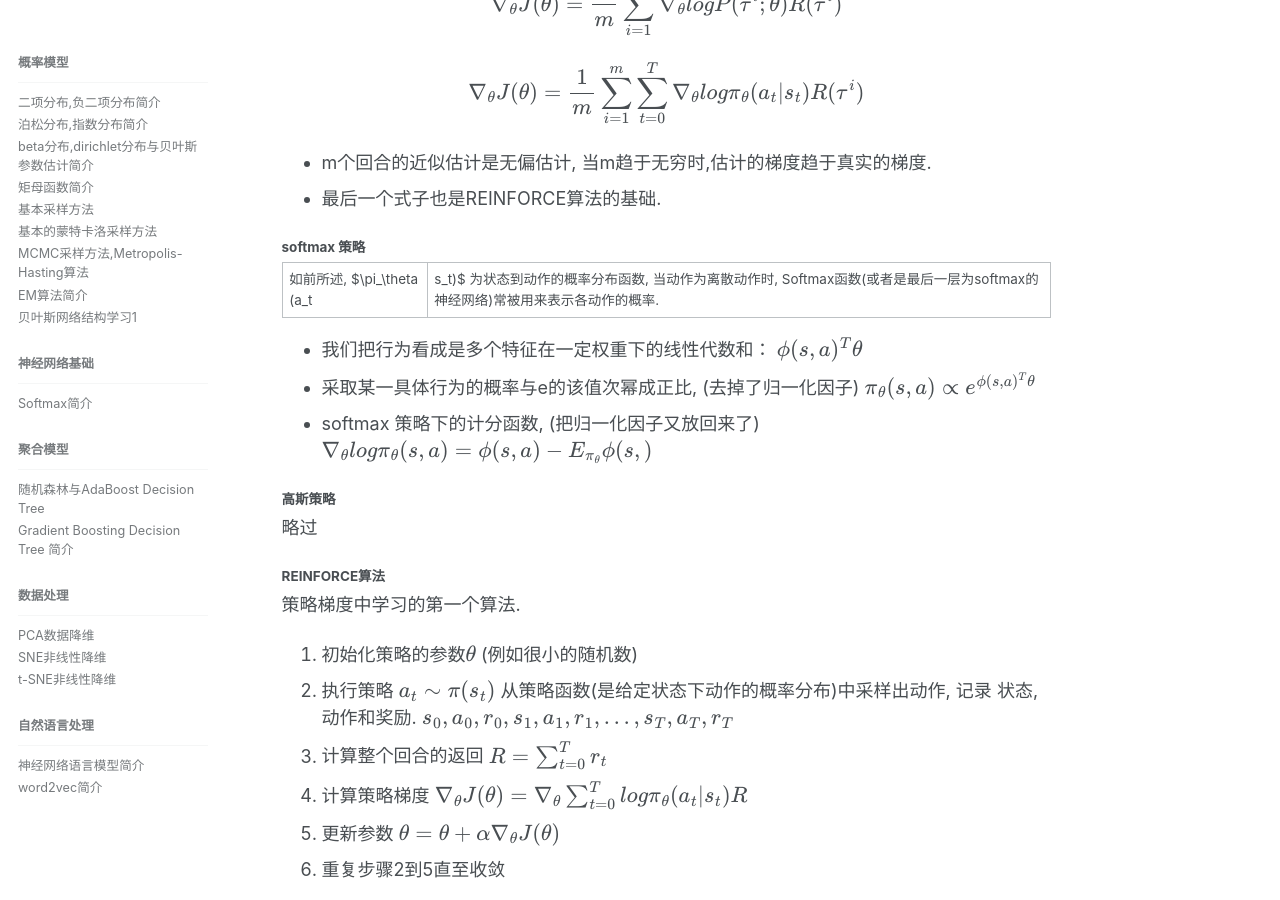
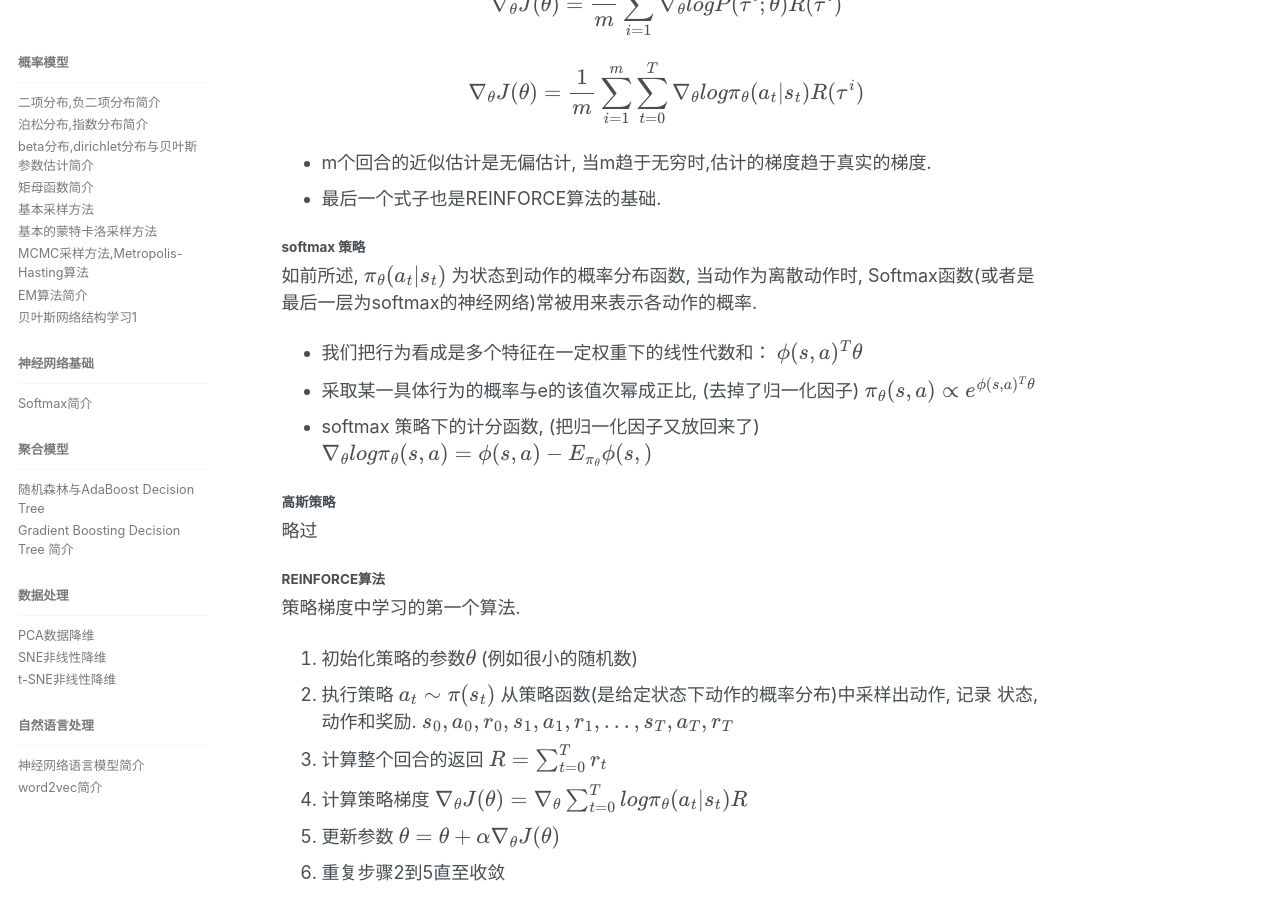
Before and after one commit to lucius-yu/lucius-yu.github.io, a Jekyll site: the page built from _docs/policy-gradient.md, in a window 1280 px wide and 900 px high, scrolled down 4431 px. Built offline with Jekyll 4.4.1, drawn with Linux system fonts in a browser that asks for light colours; formulas are drawn with MathJax 3; some of the changed text lies outside the part shown.

Commit message:
update rl_learning policy-gradient

```diff
--- a/_docs/policy-gradient.md
+++ b/_docs/policy-gradient.md
@@ -128,7 +128,7 @@ $$ \nabla_\theta J(\theta) = \frac{1}{m} \sum_{i=1}^m  \sum_{t=0}^T \nabla_\thet
 
 #### softmax 策略
 
-如前所述, $\pi_\theta (a_t|s_t)$ 为状态到动作的概率分布函数, 当动作为离散动作时, Softmax函数(或者是最后一层为softmax的神经网络)常被用来表示各动作的概率.
+如前所述, $\pi_\theta (a_t \vert s_t)$ 为状态到动作的概率分布函数, 当动作为离散动作时, Softmax函数(或者是最后一层为softmax的神经网络)常被用来表示各动作的概率.
 
 * 我们把行为看成是多个特征在一定权重下的线性代数和：
 $$ \phi (s,a)^T \theta $$
@@ -221,7 +221,7 @@ $$ \nabla_\theta J(\theta) = \frac{1}{m} \sum_{i=1}^m \sum_{t=0}^T \nabla_\theta
 
 * 常量 $b=\frac{1}{m} \sum_{i=1}^m R(\tau^i)$
 * 依赖与时间的 $b_t = \frac{1}{m} \sum_{i=1}^m \sum_{t^\prime=t}^T r_{t^\prime}^i$
-* 基于时间和状态的, $b_t(s_t) = E[\sum_{t^\prime=t}^T r_{t^\prime} | s_t]$ .
+* 基于时间和状态的, $b_t(s_t) = E[\sum_{t^\prime=t}^T r_{t^\prime} \vert s_t]$ .
 * 基于时间和状态的基线,实际就是在计算value function.
 $$ V^\pi(s_t) = E_\pi[r_t+r_{t+1}+...+r_T | s_t]$$
 
```
